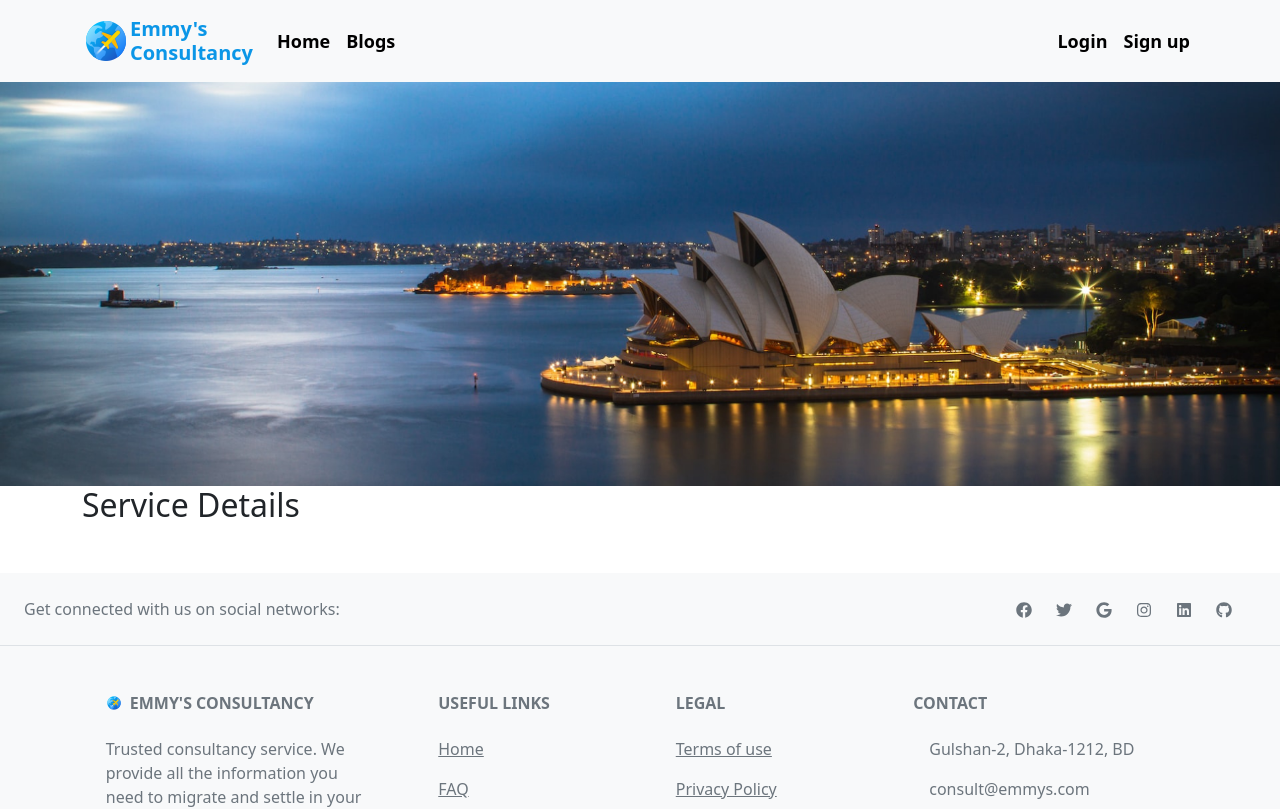
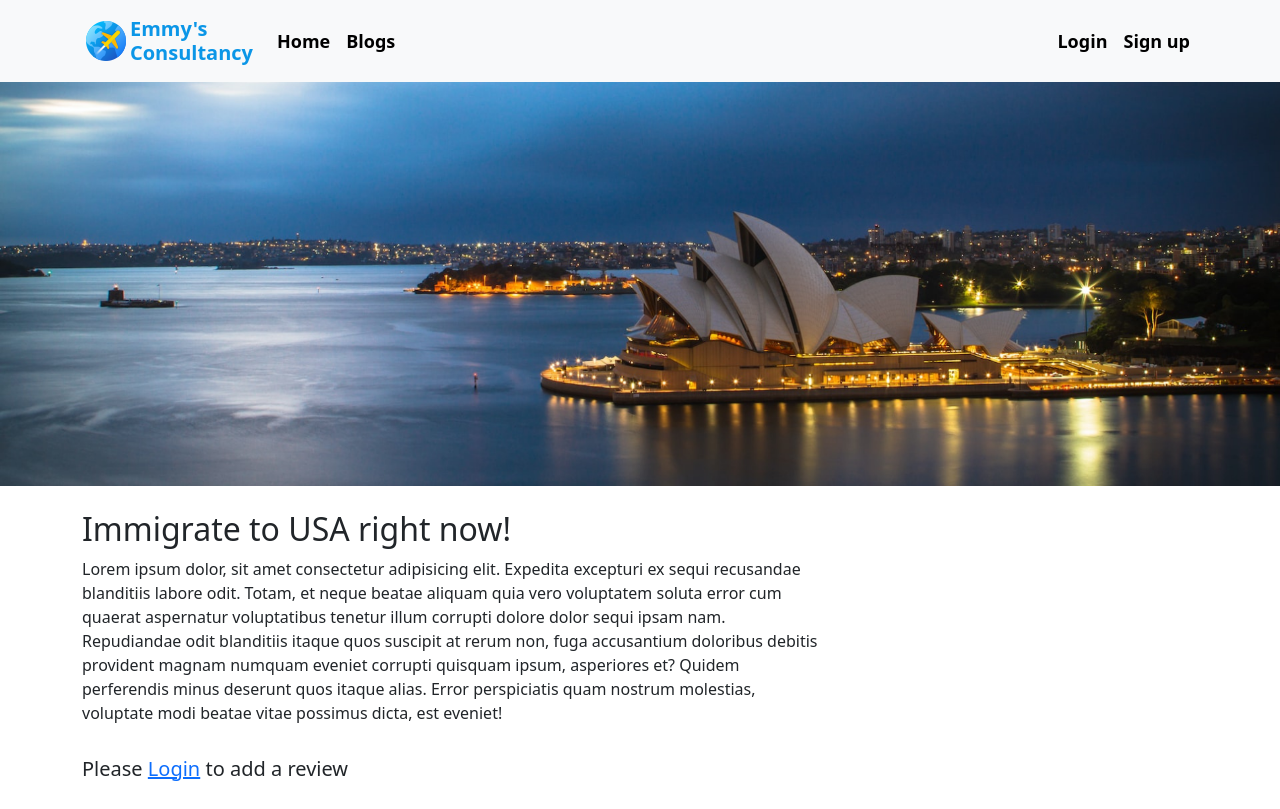
Before and after one commit to rakib099/emmy-consultancy-client, a React (Create React App) app: page /services/1 in a window 1280 px wide. Shown: the top 809 px of the page. Built offline with nearby package versions, Linux system fonts and the light colour scheme; no server answers.

Commit message:
Review section added to the UI

```diff
--- /dev/null
+++ b/src/Pages/ServiceDetails/ServiceDetails/ServiceDetails.css
@@ -0,0 +1,5 @@
+@media screen and (max-width: 767px) {
+    textarea {
+        width: 100%;
+    }
+}
--- a/src/Pages/ServiceDetails/ServiceDetails/ServiceDetails.js
+++ b/src/Pages/ServiceDetails/ServiceDetails/ServiceDetails.js
@@ -1,15 +1,73 @@
-import React from 'react';
-import { Container } from 'react-bootstrap';
+import React, { useContext } from 'react';
+import './ServiceDetails.css';
+import { Col, Container, Row } from 'react-bootstrap';
 import pic from '../../../assets/images/aus-big.png';
+import { ImStarFull, ImStarHalf, ImStarEmpty } from 'react-icons/im';
+import { AuthContext } from '../../../contexts/AuthProvider/AuthProvider';
+import { Link } from 'react-router-dom';
 
 const ServiceDetails = () => {
+    const {user} = useContext(AuthContext);
+
+    // // setting the ratings
+    // let stars;
+    // if (rating === 5) {
+    //     stars = <p className='text-warning m-0 d-flex gap-1'>
+    //         <ImStarFull />
+    //         <ImStarFull />
+    //         <ImStarFull />
+    //         <ImStarFull />
+    //         <ImStarFull />
+    //     </p>
+    // }
+    // else if (rating === 4.5) {
+    //     stars = <p className='text-warning m-0 d-flex gap-1'>
+    //         <ImStarFull />
+    //         <ImStarFull />
+    //         <ImStarFull />
+    //         <ImStarFull />
+    //         <ImStarHalf />
+    //     </p>
+    // }
+    // else {
+    //     stars = <p className='text-warning m-0 d-flex gap-1'>
+    //         <ImStarFull />
+    //         <ImStarFull />
+    //         <ImStarFull />
+    //         <ImStarFull />
+    //         <ImStarEmpty />
+    //     </p>
+    // }
+
     return (
         <div className="details-page mb-5">
             <img className='img-fluid' src={pic} alt="" />
-            <Container>
-                <div>
-                    <h2>Service Details</h2>
-
+            <Container className='mt-4'>
+                <h2>Immigrate to USA right now!</h2>
+                <Row className='flex-column-reverse flex-lg-row'>
+                    <Col lg={8}>
+                        <p>Lorem ipsum dolor, sit amet consectetur adipisicing elit. Expedita excepturi ex sequi recusandae blanditiis labore odit. Totam, et neque beatae aliquam quia vero voluptatem soluta error cum quaerat aspernatur voluptatibus tenetur illum corrupti dolore dolor sequi ipsam nam. Repudiandae odit blanditiis itaque quos suscipit at rerum non, fuga accusantium doloribus debitis provident magnam numquam eveniet corrupti quisquam ipsum, asperiores et? Quidem perferendis minus deserunt quos itaque alias. Error perspiciatis quam nostrum molestias, voluptate modi beatae vitae possimus dicta, est eveniet!</p>
+                    </Col>
+                    {/* <Col lg={4} className="">
+                        <div className="service-info bg-light">
+                            <p>Service Charge</p>
+                            <p>Rating</p>
+                            <p>Free Assessments:</p>
+                            <p>Call us anytime</p>
+                        </div>
+                    </Col> */}
+                </Row>
+                <div className="review-section mt-3">
+                    {
+                        user?.uid ?
+                        <>
+                            <h3>Add a review</h3>
+                            <textarea className='p-3' name='review' cols="120" rows="5" placeholder="Type here..."></textarea>
+                            <button className='btn btn-primary d-block'>Add review</button>
+                        </>
+                        :
+                        <h5>Please <Link to="/login">Login</Link> to add a review</h5>
+                    }
                 </div>
             </Container>
         </div>
```
